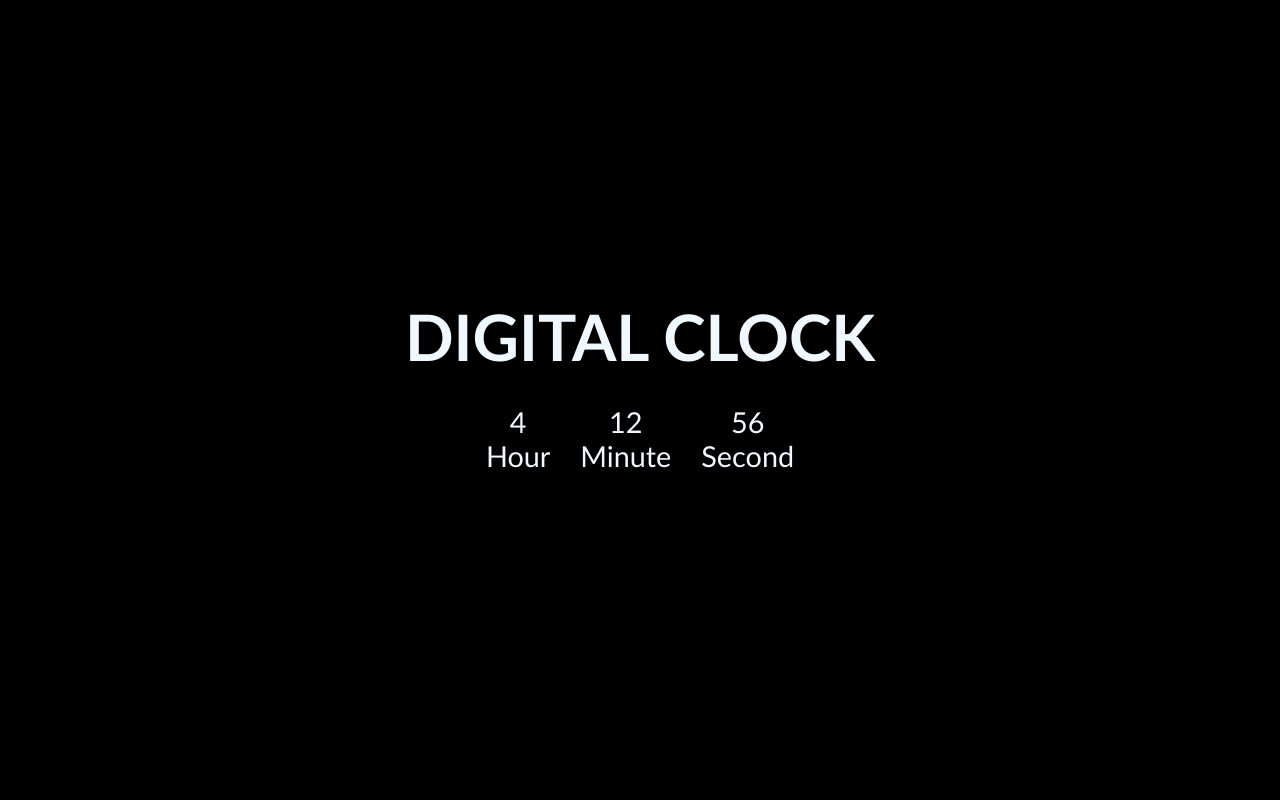
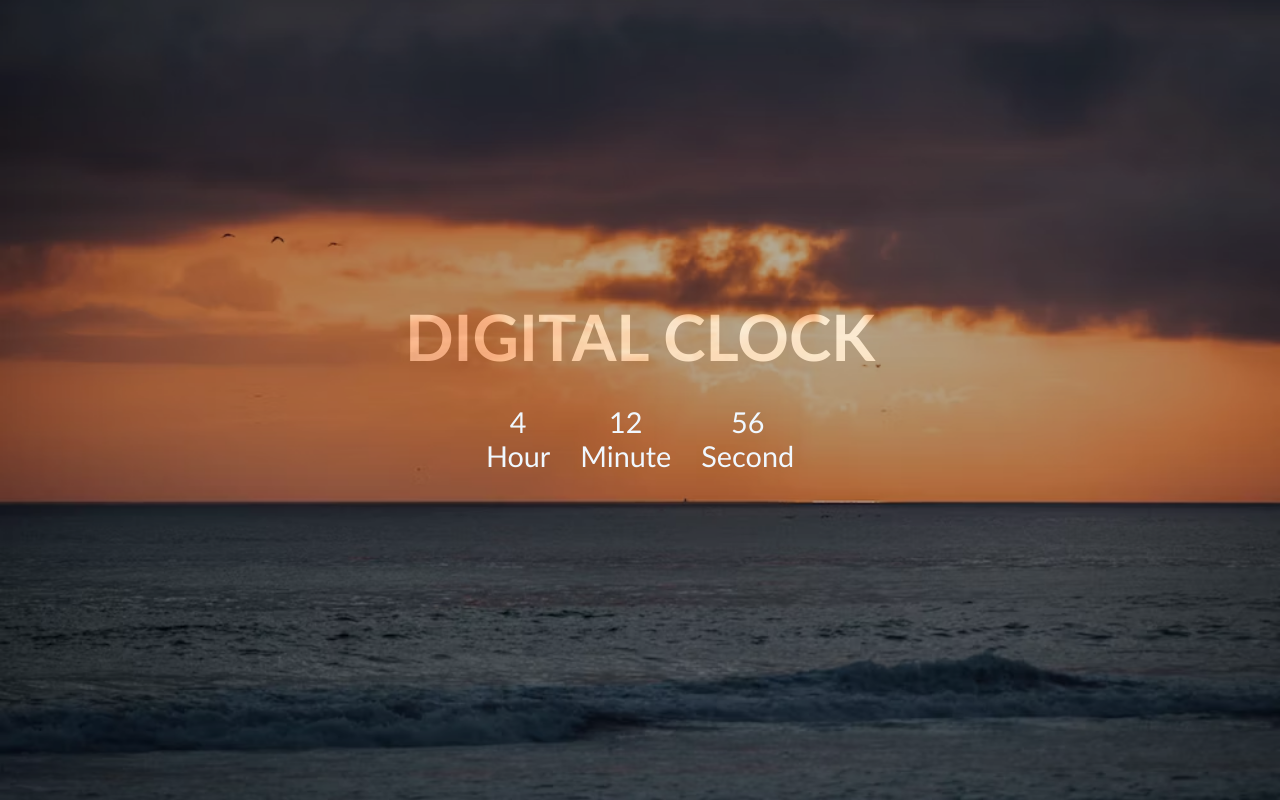
Before and after one commit to Yashjoshi729/digital-clock, a plain HTML site: page index.html in a window 1280 px wide. Drawn offline with Linux system fonts and the light colour scheme; the site is published under a folder, as on GitHub Pages, so addresses that start at the root find nothing.

Commit message:
index.css

```diff
--- a/index.css
+++ b/index.css
@@ -14,11 +14,11 @@
     flex-direction: column;
 }
 
-.container::before{
+.container::after{
     content: "";
     width: 100%;
     height: 100vh;
-    background-image: url('/photo-1687789903381-d2e97615f06a.avif');
+    background-image: url('photo-1687789903381-d2e97615f06a.avif');
     background-repeat: no-repeat;
     background-size: cover;
     background-position: center;
```
